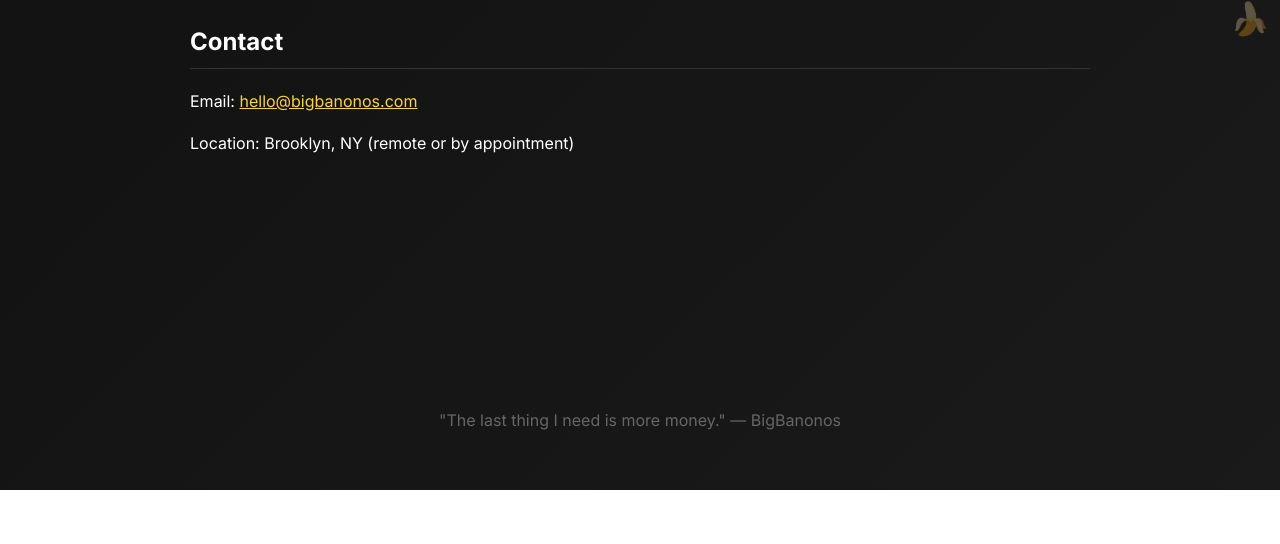
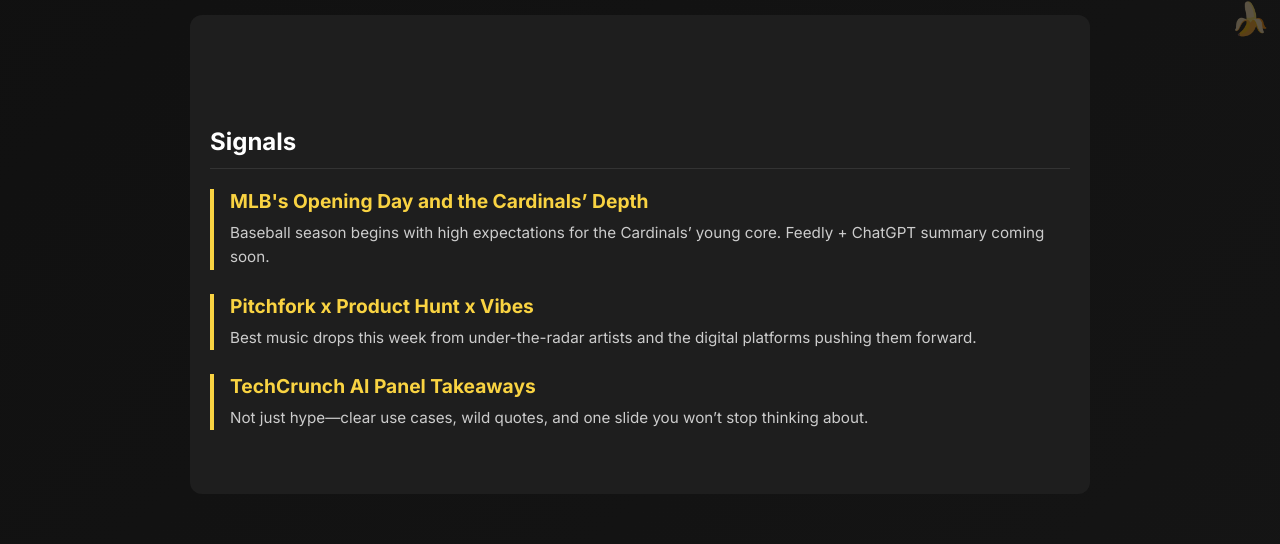
Before and after one commit to bigbanonos/bigbanonos.github.io, a plain HTML site: page index.html in a window 1280 px wide. Shown: the part 752-1296 px from the top of the page. Before the commit the page ends 1242 px from the top, so only its background shows below. Drawn offline with nearby package versions, Linux system fonts and the light colour scheme.

Commit message:
Update index.html

```diff
--- a/index.html
+++ b/index.html
@@ -1,4 +1,4 @@
-<!-- BigBanonos Homepage (Sleek Consultant Version with Enhancements) -->
+<!-- BigBanonos Homepage (Sleek Consultant Version with Enhancements + Signals + Image Banner) -->
 <!-- Optimized for GitHub Pages -->
 <html lang="en">
 <head>
@@ -59,6 +59,37 @@
       font-size: 1.2rem;
       color: #aaa;
     }
+    .signals {
+      background-color: #1e1e1e;
+      padding: 40px 20px;
+      border-radius: 12px;
+      margin-top: 60px;
+    }
+    .signals article {
+      margin-bottom: 24px;
+      border-left: 4px solid #f9d342;
+      padding-left: 16px;
+    }
+    .signals article h3 {
+      margin: 0 0 8px;
+      font-size: 1.2rem;
+      color: #f9d342;
+    }
+    .signals article p {
+      margin: 0;
+      font-size: 0.95rem;
+      color: #ccc;
+    }
+    .banner-section {
+      margin-top: 60px;
+    }
+    .banner-section img {
+      width: 100%;
+      height: auto;
+      display: block;
+      margin-bottom: 40px;
+      border-radius: 12px;
+    }
     footer {
       text-align: center;
       margin-top: 100px;
@@ -84,6 +115,7 @@
     <nav data-aos="fade-up" data-aos-delay="200">
       <a href="#about">About</a>
       <a href="#services">Services</a>
+      <a href="#signals">Signals</a>
       <a href="#contact">Contact</a>
     </nav>
 
@@ -102,7 +134,29 @@
       </ul>
     </section>
 
-    <section id="contact" data-aos="fade-up" data-aos-delay="500">
+    <section id="signals" class="signals" data-aos="fade-up" data-aos-delay="450">
+      <h2>Signals</h2>
+      <article>
+        <h3>MLB's Opening Day and the Cardinals’ Depth</h3>
+        <p>Baseball season begins with high expectations for the Cardinals’ young core. Feedly + ChatGPT summary coming soon.</p>
+      </article>
+      <article>
+        <h3>Pitchfork x Product Hunt x Vibes</h3>
+        <p>Best music drops this week from under-the-radar artists and the digital platforms pushing them forward.</p>
+      </article>
+      <article>
+        <h3>TechCrunch AI Panel Takeaways</h3>
+        <p>Not just hype—clear use cases, wild quotes, and one slide you won’t stop thinking about.</p>
+      </article>
+    </section>
+
+    <section class="banner-section" data-aos="fade-up" data-aos-delay="500">
+      <img src="https://upload.wikimedia.org/wikipedia/commons/thumb/3/34/Busch_Stadium_2023.jpg/1600px-Busch_Stadium_2023.jpg" alt="Busch Stadium">
+      <img src="https://upload.wikimedia.org/wikipedia/commons/thumb/e/e9/Woody_Guthrie_2.jpg/1600px-Woody_Guthrie_2.jpg" alt="Vintage music">
+      <img src="https://upload.wikimedia.org/wikipedia/commons/thumb/0/0c/Tokyo_dome_inside_2011.jpg/1600px-Tokyo_dome_inside_2011.jpg" alt="Tokyo Dome">
+    </section>
+
+    <section id="contact" data-aos="fade-up" data-aos-delay="600">
       <h2>Contact</h2>
       <p>Email: <a href="mailto:hello@bigbanonos.com" style="color: #f9d342;">hello@bigbanonos.com</a></p>
       <p>Location: Brooklyn, NY (remote or by appointment)</p>
```
